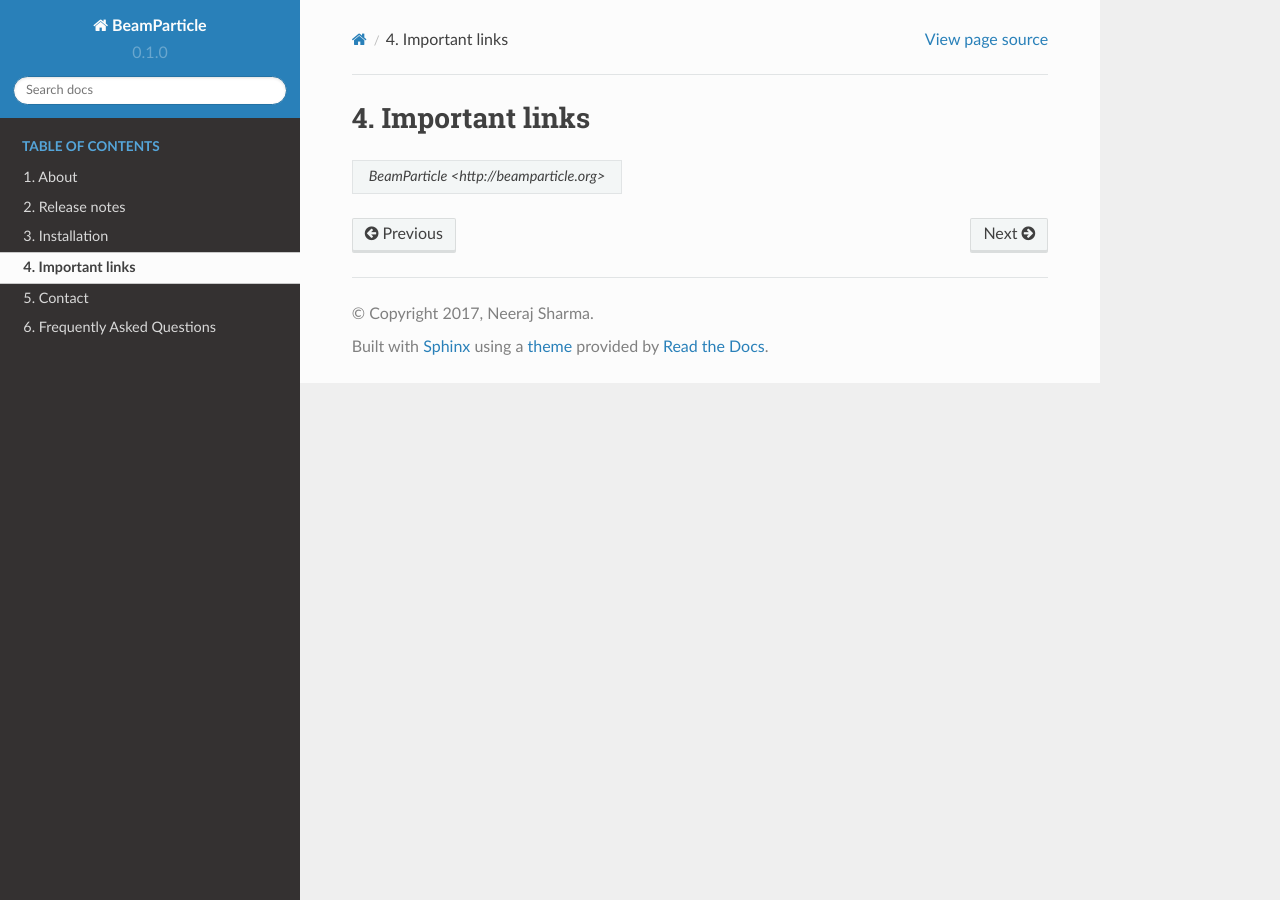
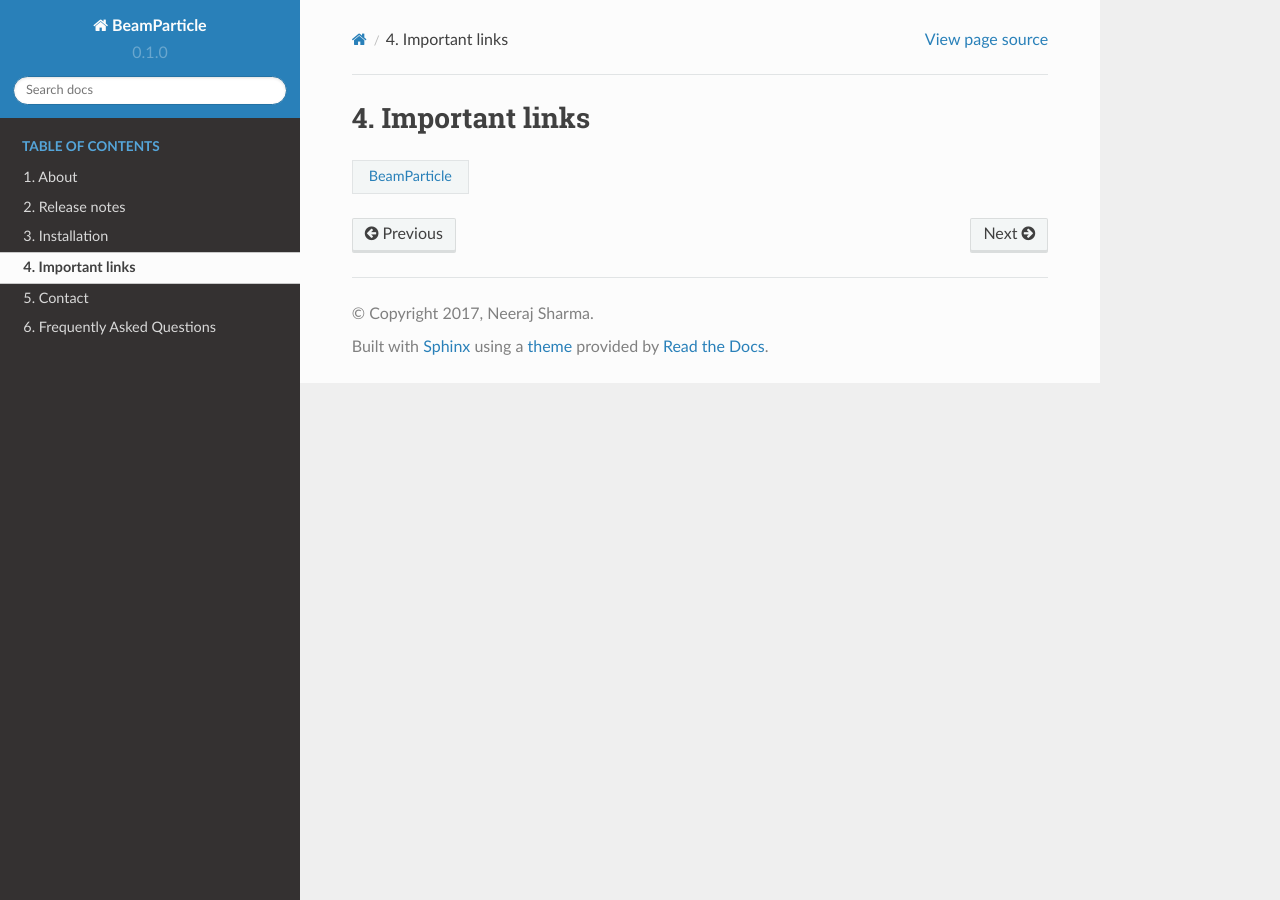
Before and after one commit to beamparticle/beamparticle, a Sphinx documentation site: the page built from documentation/source/links.rst, in a window 1280 px wide. Built offline with Sphinx 7.4.7 and the Read the Docs theme 2.0.0, drawn with Linux system fonts in a browser that asks for light colours.

Commit message:
fix typo links

```diff
--- a/documentation/source/links.rst
+++ b/documentation/source/links.rst
@@ -7,4 +7,4 @@
 .. list-table::
 
 
- * - `BeamParticle <http://beamparticle.org>`
+ * - `BeamParticle <http://beamparticle.org>`_
```
